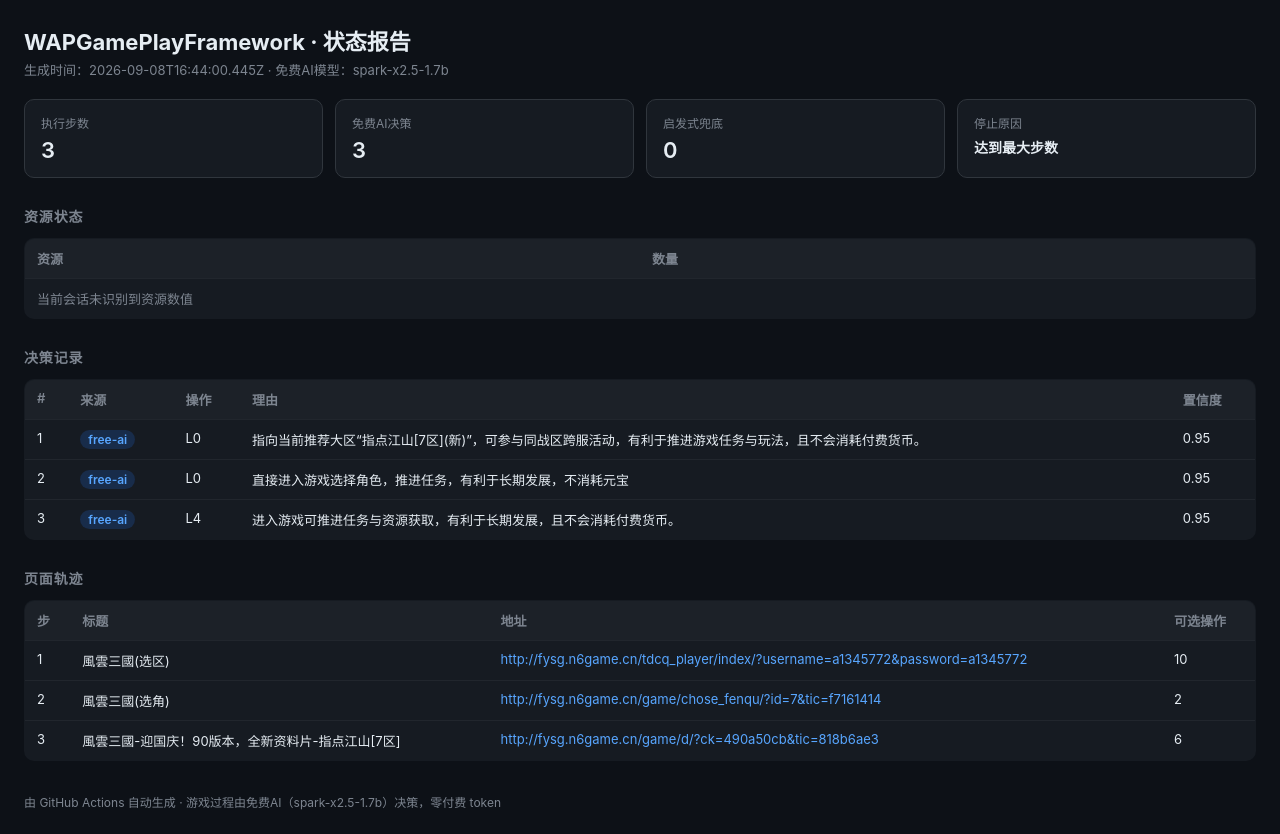
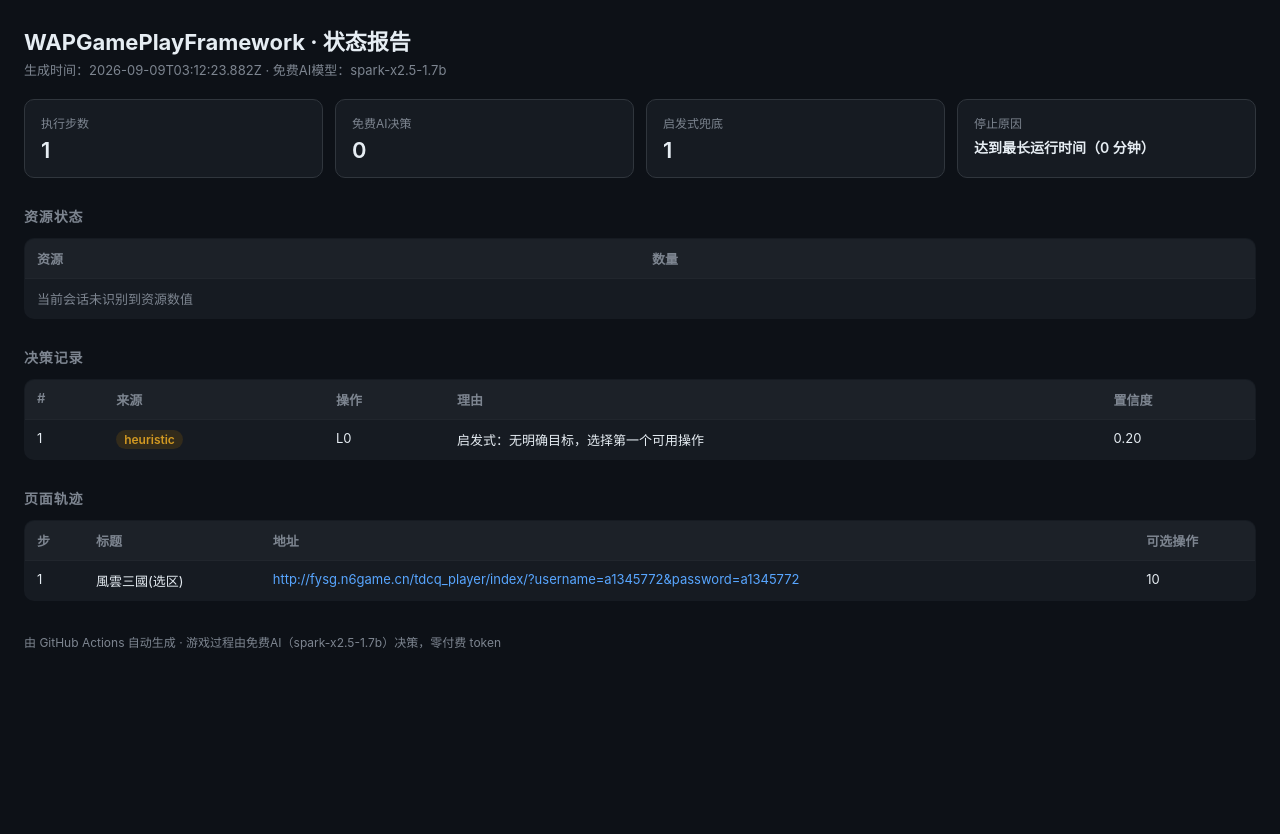
Before and after one commit to qq2011352589/wap_player, a website: page docs/index.html in a window 1280 px wide. After the commit the page ends 800 px from the top, so only its background shows below. Drawn offline with Linux system fonts and the light colour scheme.

Commit message:
fix: 运行时上限（CI超时前优雅停止并提交报告）+ actions升v5

```diff
--- a/docs/index.html
+++ b/docs/index.html
@@ -31,15 +31,15 @@
 <body>
   <h1>WAPGamePlayFramework · 状态报告</h1>
   <div class="meta">
-    生成时间：2026-09-08T16:44:00.445Z ·
+    生成时间：2026-09-09T03:12:23.882Z ·
     免费AI模型：spark-x2.5-1.7b
   </div>
 
   <div class="cards">
-    <div class="card"><div class="label">执行步数</div><div class="value">3</div></div>
-    <div class="card"><div class="label">免费AI决策</div><div class="value">3</div></div>
-    <div class="card"><div class="label">启发式兜底</div><div class="value">0</div></div>
-    <div class="card"><div class="label">停止原因</div><div class="value" style="font-size:14px">达到最大步数</div></div>
+    <div class="card"><div class="label">执行步数</div><div class="value">1</div></div>
+    <div class="card"><div class="label">免费AI决策</div><div class="value">0</div></div>
+    <div class="card"><div class="label">启发式兜底</div><div class="value">1</div></div>
+    <div class="card"><div class="label">停止原因</div><div class="value" style="font-size:14px">达到最长运行时间（0 分钟）</div></div>
   </div>
 
   <h2>资源状态</h2>
@@ -48,22 +48,10 @@
   <h2>决策记录</h2>
   <table><thead><tr><th>#</th><th>来源</th><th>操作</th><th>理由</th><th>置信度</th></tr></thead><tbody><tr>
           <td>1</td>
-          <td><span class="badge free-ai">free-ai</span></td>
+          <td><span class="badge heuristic">heuristic</span></td>
           <td>L0</td>
-          <td>指向当前推荐大区“指点江山[7区](新)”，可参与同战区跨服活动，有利于推进游戏任务与玩法，且不会消耗付费货币。</td>
-          <td>0.95</td>
-        </tr><tr>
-          <td>2</td>
-          <td><span class="badge free-ai">free-ai</span></td>
-          <td>L0</td>
-          <td>直接进入游戏选择角色，推进任务，有利于长期发展，不消耗元宝</td>
-          <td>0.95</td>
-        </tr><tr>
-          <td>3</td>
-          <td><span class="badge free-ai">free-ai</span></td>
-          <td>L4</td>
-          <td>进入游戏可推进任务与资源获取，有利于长期发展，且不会消耗付费货币。</td>
-          <td>0.95</td>
+          <td>启发式：无明确目标，选择第一个可用操作</td>
+          <td>0.20</td>
         </tr></tbody></table>
 
   <h2>页面轨迹</h2>
@@ -72,16 +60,6 @@
           <td>風雲三國(选区)</td>
           <td class="url">http://fysg.n6game.cn/tdcq_player/index/?username=a1345772&amp;password=a1345772</td>
           <td>10</td>
-        </tr><tr>
-          <td>2</td>
-          <td>風雲三國(选角)</td>
-          <td class="url">http://fysg.n6game.cn/game/chose_fenqu/?id=7&amp;tic=f7161414</td>
-          <td>2</td>
-        </tr><tr>
-          <td>3</td>
-          <td>風雲三國-迎国庆！90版本，全新资料片-指点江山[7区]</td>
-          <td class="url">http://fysg.n6game.cn/game/d/?ck=490a50cb&amp;tic=818b6ae3</td>
-          <td>6</td>
         </tr></tbody></table>
 
   <footer>由 GitHub Actions 自动生成 · 游戏过程由免费AI（spark-x2.5-1.7b）决策，零付费 token</footer>
--- a/src/config.ts
+++ b/src/config.ts
@@ -34,6 +34,8 @@ export interface LoopConfig {
   stepDelayMs: number;
   /** 连续停留在同一页面的最大次数，用于打破死循环；0 表示禁用 */
   maxRepeatedUrls: number;
+  /** 最长运行时间（毫秒）；0 表示无限。用于在 CI 作业超时前优雅停止并提交报告 */
+  maxRuntimeMs: number;
 }
 
 export interface FrameworkConfig {
@@ -71,6 +73,7 @@ const DEFAULTS: FrameworkConfig = {
     maxSteps: 0,
     stepDelayMs: 800,
     maxRepeatedUrls: 5,
+    maxRuntimeMs: 0,
   },
   logLevel: 'info',
 };
@@ -110,6 +113,7 @@ export function loadConfig(overrides?: ConfigOverrides): FrameworkConfig {
   if (env.LOOP_MAX_STEPS) loop.maxSteps = Number(env.LOOP_MAX_STEPS);
   if (env.LOOP_STEP_DELAY_MS) loop.stepDelayMs = Number(env.LOOP_STEP_DELAY_MS);
   if (env.LOOP_MAX_REPEATED_URLS) loop.maxRepeatedUrls = Number(env.LOOP_MAX_REPEATED_URLS);
+  if (env.LOOP_MAX_RUNTIME_MINUTES) loop.maxRuntimeMs = Number(env.LOOP_MAX_RUNTIME_MINUTES) * 60_000;
 
   const logLevel = (env.LOG_LEVEL as LogLevel | undefined) ?? overrides?.logLevel ?? DEFAULTS.logLevel;
 
```
Also changed, not shown: src/game/GameLoop.ts (+11 -0 lines), .github/workflows/play.yml.
